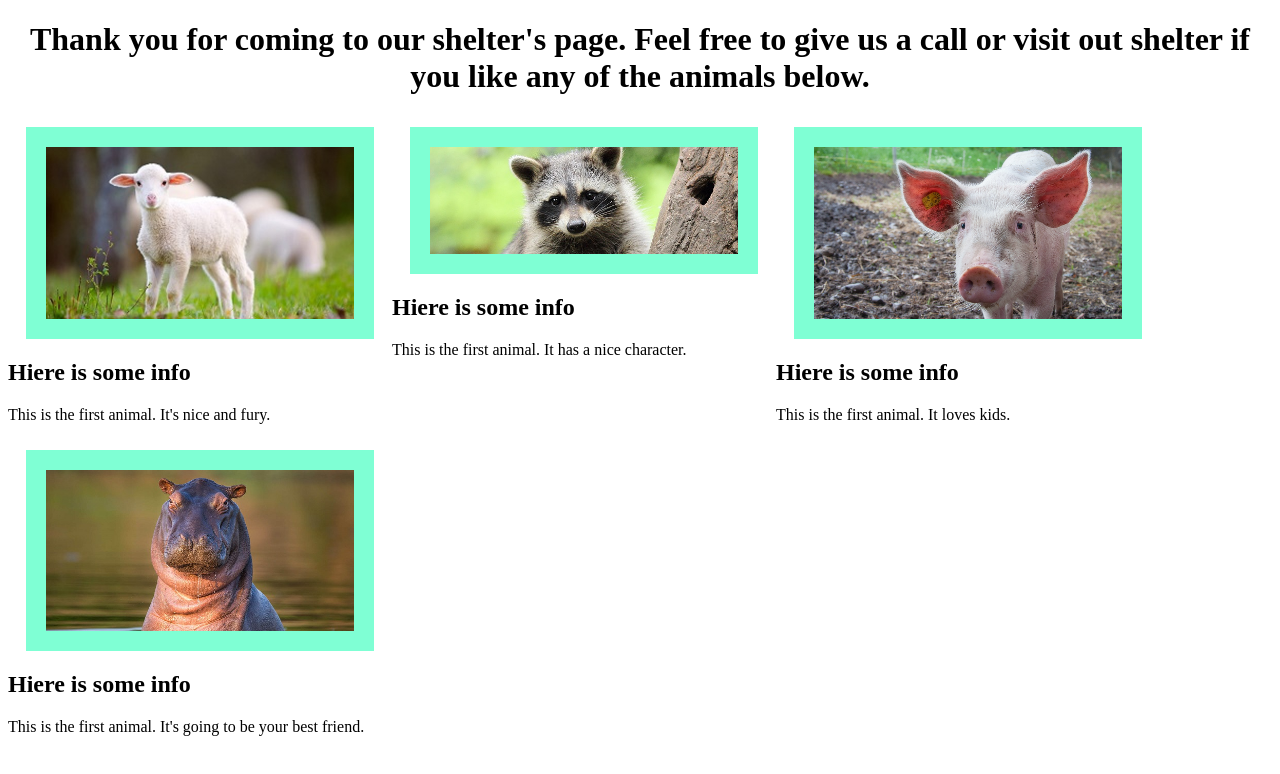
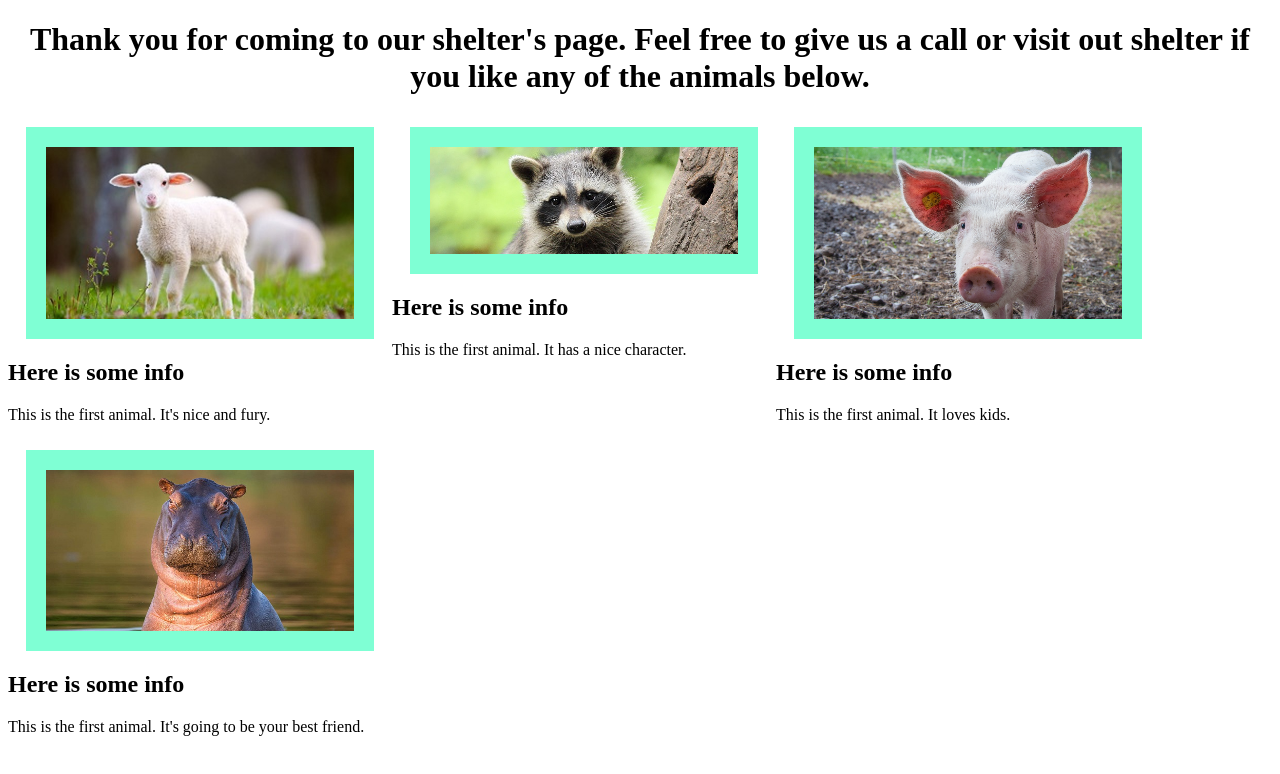
Before and after one commit to asyakap/shelter, a plain HTML site: page index.html in a window 1280 px wide. Drawn offline with Linux system fonts and the light colour scheme.

Commit message:
edit typos

```diff
--- a/index.html
+++ b/index.html
@@ -11,25 +11,25 @@
 
   <div class="column img">
     <img src="img/1.jpg" alt="picture of the 1st animal">
-    <h2>Hiere is some info</h2>
+    <h2>Here is some info</h2>
     <p>This is the first animal. It's nice and fury.</p>
   </div>
 
   <div class="column img">
     <img src="img/2.jpg" alt="picture of the 2nd animal">
-    <h2>Hiere is some info</h2>
+    <h2>Here is some info</h2>
     <p>This is the first animal. It has a nice character.</p>
   </div>
 
   <div class="column img">
     <img src="img/3.png" alt="picture of the 3rd animal">
-    <h2>Hiere is some info</h2>
+    <h2>Here is some info</h2>
     <p>This is the first animal. It loves kids.</p>
   </div>
 
   <div class="column img">
     <img src="img/4.jpg" alt="picture of the 4th animal">
-    <h2>Hiere is some info</h2>
+    <h2>Here is some info</h2>
     <p>This is the first animal. It's going to be your best friend.</p>
   </div>
 </body>
```
